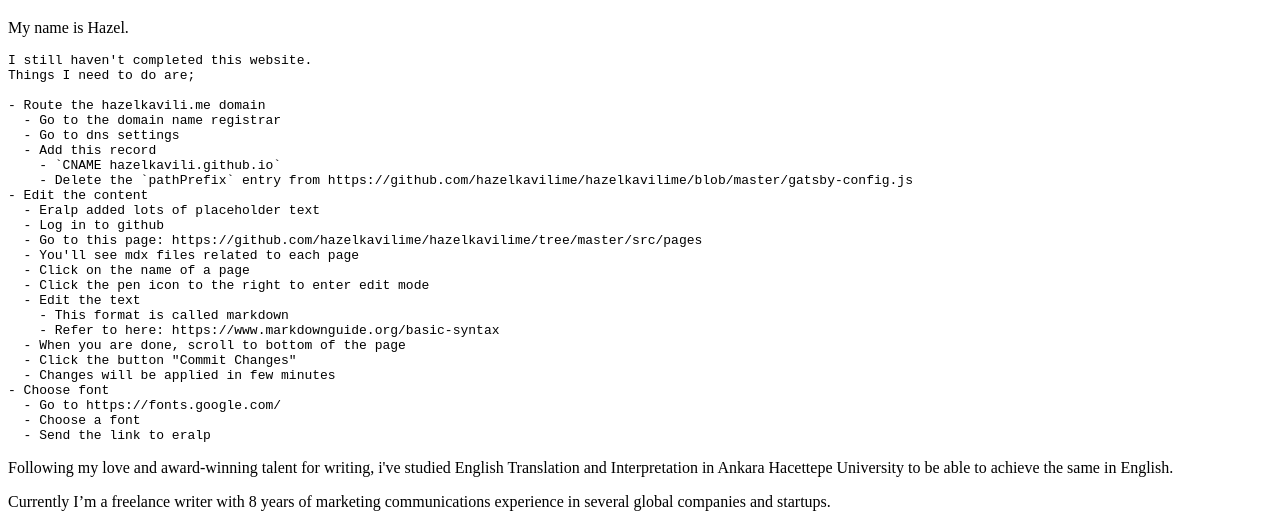
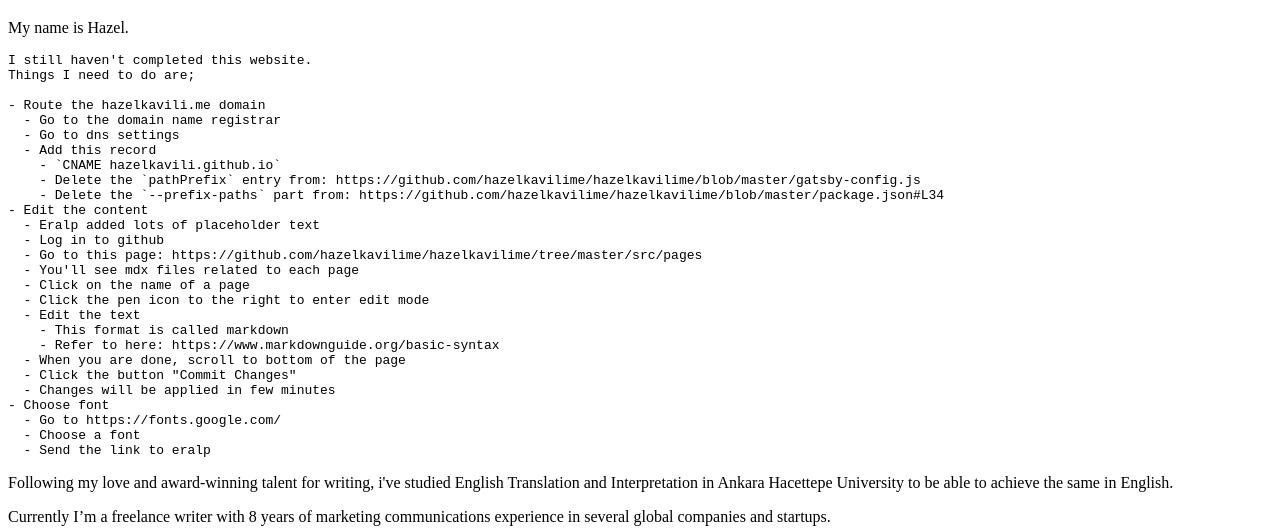
Before and after one commit to hazelkavilime/hazelkavilime, a Gatsby site: page / in a window 1280 px wide. Shown: the part 61-589 px from the top of the page. Built offline with nearby package versions, Linux system fonts and the light colour scheme; Gatsby itself is replaced by a stand-in of ours; code samples lack their colours.

Commit message:
Update index.mdx

```diff
--- a/src/pages/index.mdx
+++ b/src/pages/index.mdx
@@ -13,7 +13,8 @@ Things I need to do are;
   - Go to dns settings
   - Add this record
     - `CNAME hazelkavili.github.io`
-    - Delete the `pathPrefix` entry from https://github.com/hazelkavilime/hazelkavilime/blob/master/gatsby-config.js
+    - Delete the `pathPrefix` entry from: https://github.com/hazelkavilime/hazelkavilime/blob/master/gatsby-config.js
+    - Delete the `--prefix-paths` part from: https://github.com/hazelkavilime/hazelkavilime/blob/master/package.json#L34
 - Edit the content
   - Eralp added lots of placeholder text
   - Log in to github
```
